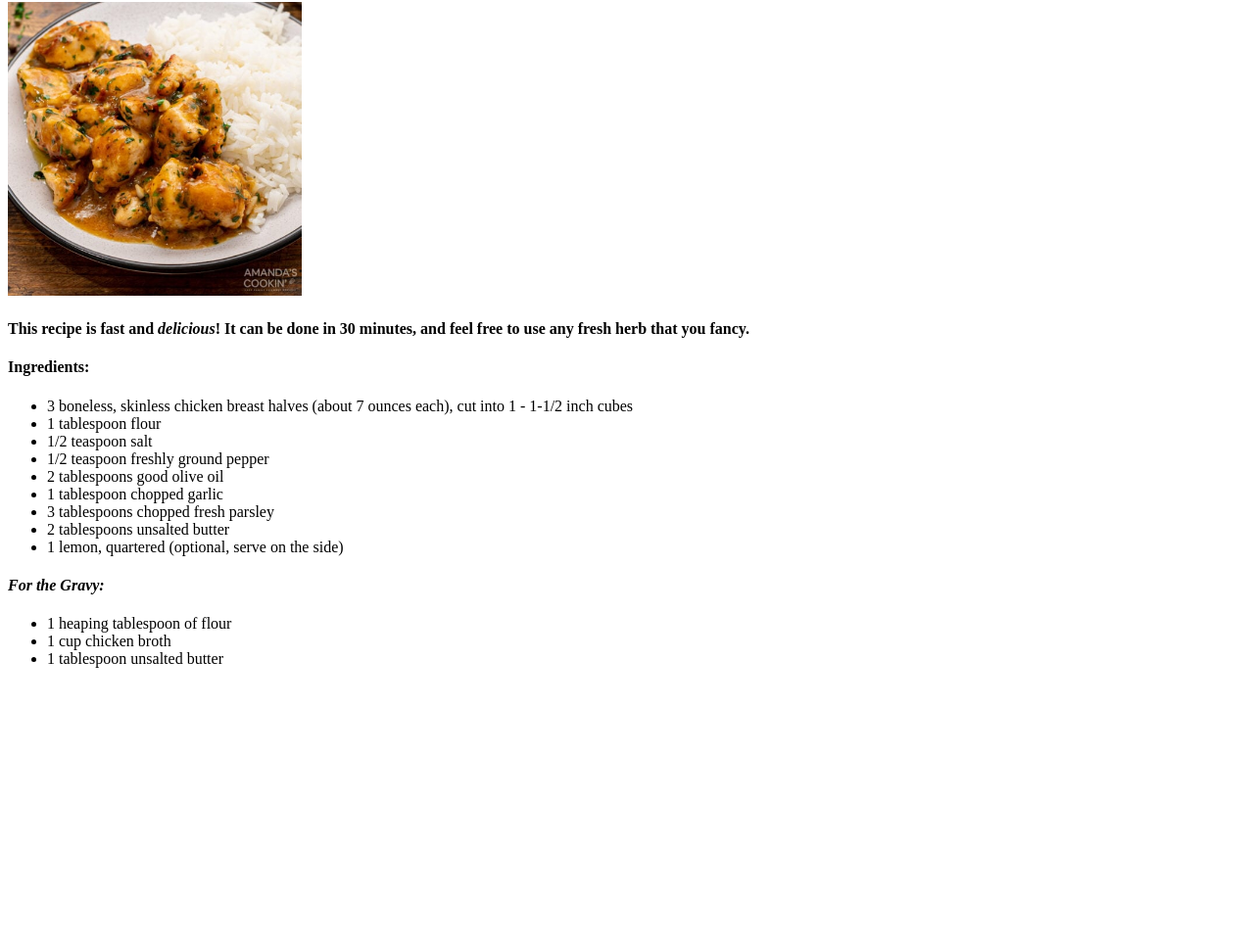
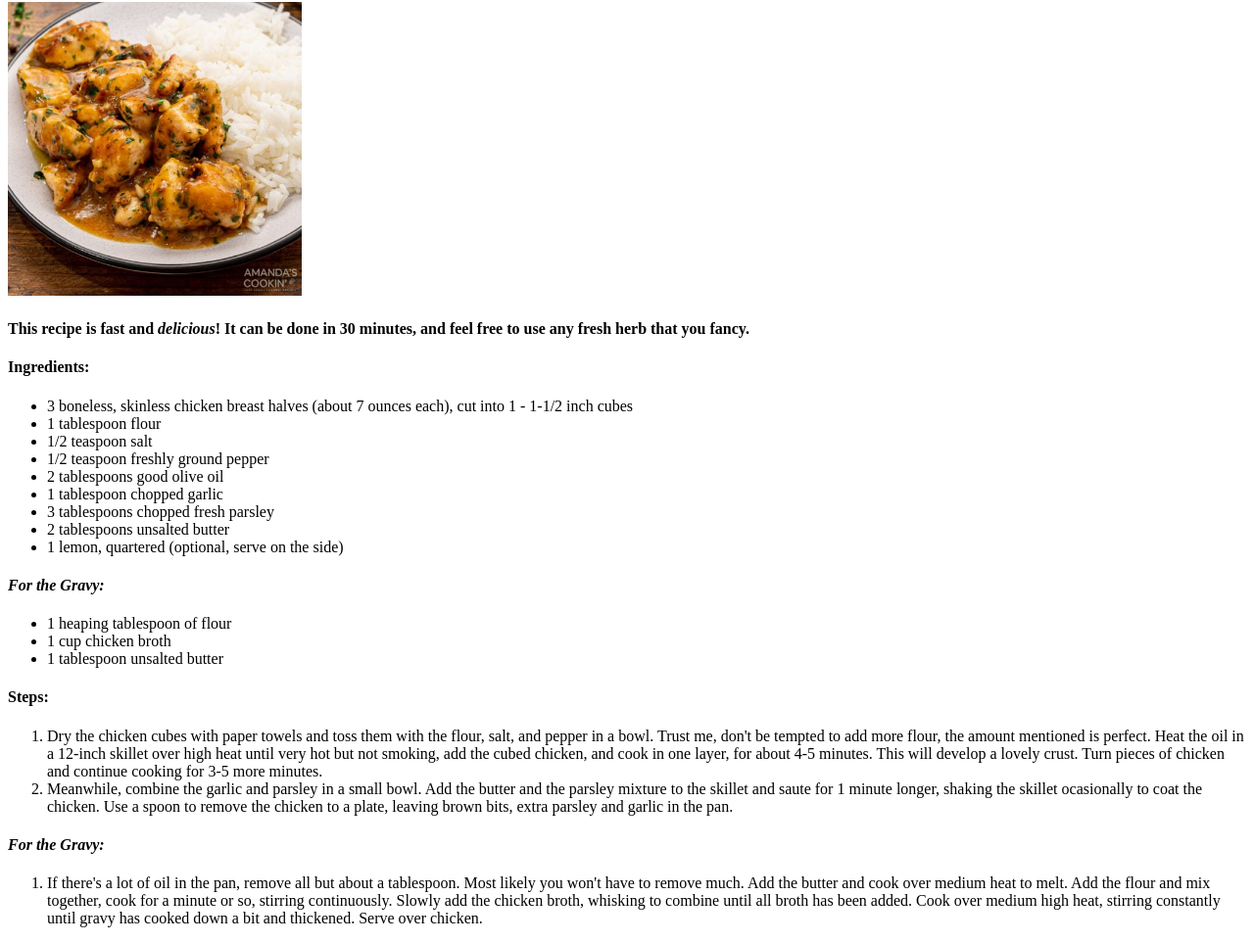
Before and after one commit to Orkle/odin-recipes, a plain HTML site: page recipes/garlic-chicken.html in a window 1280 px wide. Shown: the part 78-1041 px from the top of the page at 98% size. Before the commit the page ends 800 px from the top, so only its background shows below. Drawn offline with Linux system fonts and the light colour scheme.

Commit message:
add cooking steps

```diff
--- a/recipes/garlic-chicken.html
+++ b/recipes/garlic-chicken.html
@@ -28,5 +28,33 @@
         <li>1 cup chicken broth</li>
         <li>1 tablespoon unsalted butter</li>
     </ul>
+    <h4>Steps:</h4>
+    <ol>
+        <li>Dry the chicken cubes with paper towels and toss them
+            with the flour, salt, and pepper in a bowl. Trust me, don't
+            be tempted to add more flour, the amount mentioned is perfect.
+            Heat the oil in a 12-inch skillet over high heat until very
+            hot but not smoking, add the cubed chicken, and cook in one layer,
+            for about 4-5 minutes. This will develop a lovely crust. Turn
+            pieces of chicken and continue cooking for 3-5 more minutes.
+        </li>
+        <li>Meanwhile, combine the garlic and parsley in a small
+            bowl. Add the butter and the parsley mixture to the skillet
+            and saute for 1 minute longer, shaking the skillet ocasionally
+            to coat the chicken. Use a spoon to remove the chicken to a
+            plate, leaving brown bits, extra parsley and garlic in the pan.
+        </li>
+    </ol>
+    <h4><em>For the Gravy:</em></h4>
+    <ol>
+        <li>If there's a lot of oil in the pan, remove all but about
+            a tablespoon. Most likely you won't have to remove much. Add
+            the butter and cook over medium heat to melt. Add the flour and
+            mix together, cook for a minute or so, stirring continuously.
+            Slowly add the chicken broth, whisking to combine until all broth has
+            been added. Cook over medium high heat, stirring constantly until
+            gravy has cooked down a bit and thickened. Serve over chicken.
+        </li>
+    </ol>
 </body>
 </html>
```
